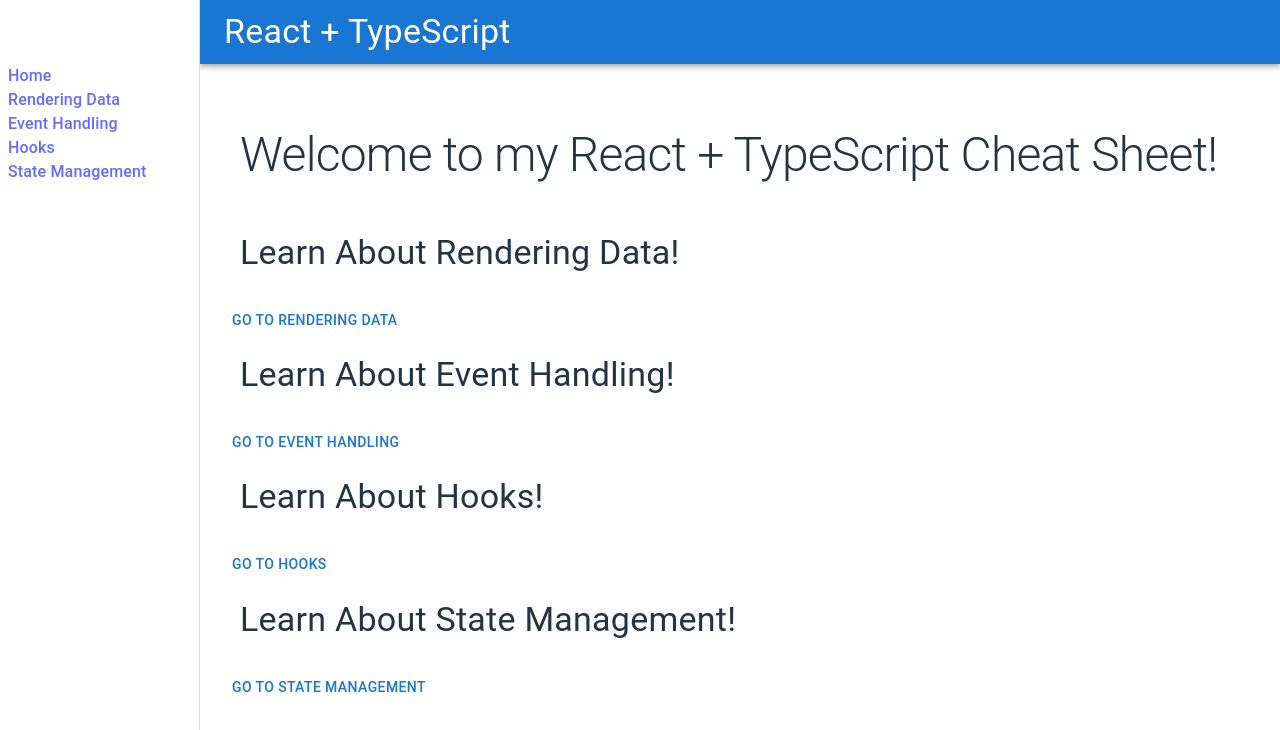
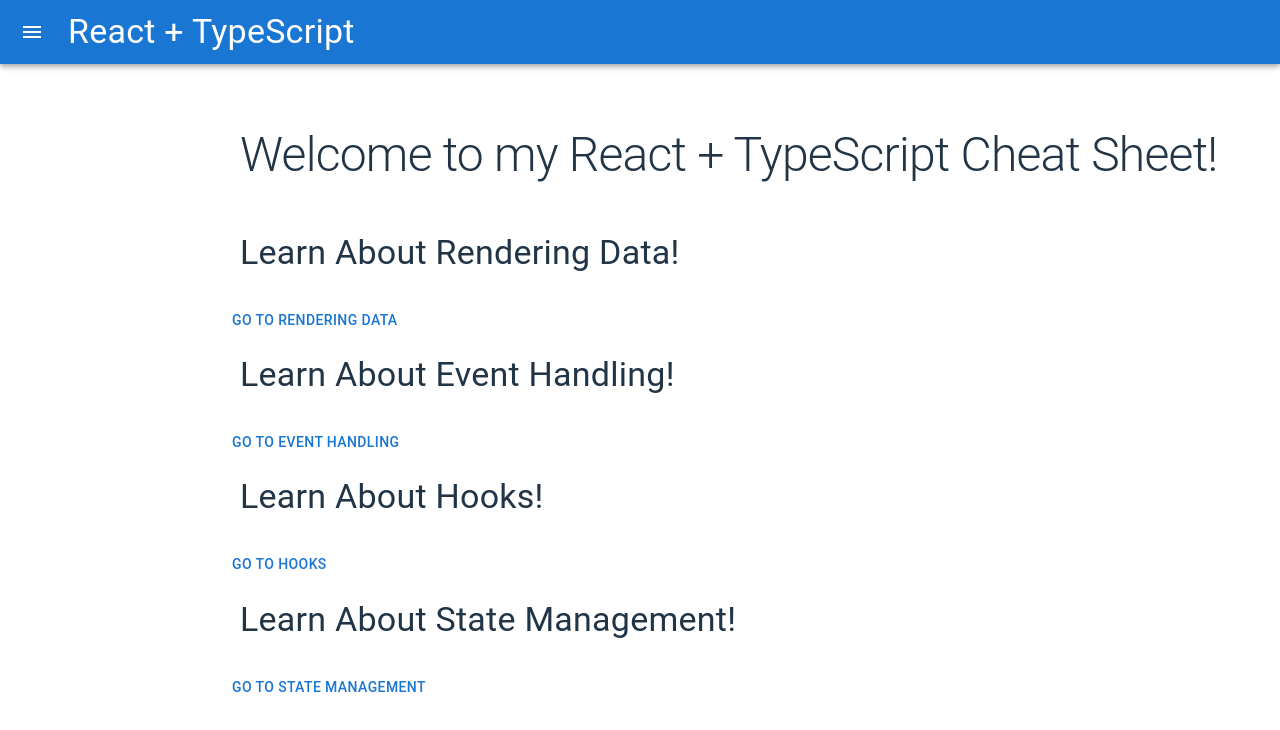
Before and after one commit to cjp0421/react-cheat-sheet, a React (Vite) app: page / in a window 1280 px wide. Shown: the top 730 px of the page. Built offline with nearby package versions, Linux system fonts and the light colour scheme.

Commit message:
Refactored drawer to open/close using state and a handler, updated the appbar to be full length dependant on the drawer's state, and added css transitions for drawer and appbar, added icon for open/closing drawer

```diff
--- a/src/components/Layout.tsx
+++ b/src/components/Layout.tsx
@@ -1,24 +1,46 @@
-import { AppBar, Box, Drawer, Toolbar, Typography } from '@mui/material';
+import { AppBar, Box, Drawer, IconButton, Toolbar, Typography } from '@mui/material';
+import { useState } from 'react';
 import { Link } from 'react-router-dom';
+import MenuIcon from '@mui/icons-material/Menu';
 
 const drawerWidth = 200;
 
 const Layout: React.FC<{ children: React.ReactNode }> = ({ children }) => {
+
+    const [isDrawerOpen, setIsDrawerOpen] = useState(false);
+
+    const handleDrawerToggle = () => {
+        setIsDrawerOpen(!isDrawerOpen)
+    }
+
     return (
         <Box sx={{ display: 'flex' }}>
-            <AppBar position='fixed' sx={{ width: `calc(100% - ${drawerWidth}px)`, ml: `${drawerWidth}px` }}>
+            <AppBar position='fixed' sx={{ transition: 'width 0.3s', width: isDrawerOpen ? `calc(100% - ${drawerWidth}px)` : '100%', ml: `${drawerWidth}px` }}>
                 <Toolbar>
+                    <IconButton
+                        color="inherit"
+                        aria-label="open drawer"
+                        edge="start"
+                        onClick={handleDrawerToggle}
+                        sx={{ mr: 2 }}
+                    >
+                        <MenuIcon />
+                    </IconButton>
                     <Typography variant='h4'>
                         React + TypeScript
                     </Typography>
                 </Toolbar>
             </AppBar>
 
-            <Drawer variant='permanent' sx={{
-                width: drawerWidth,
-                flexShrink: 0,
-                [`& .MuiDrawer-paper`]: { width: drawerWidth, boxSizing: 'border-box' }
-            }}>
+            <Drawer
+                variant='persistent'
+                open={isDrawerOpen}
+                sx={{
+                    width: drawerWidth,
+                    flexShrink: 0,
+                    [`& .MuiDrawer-paper`]: { width: drawerWidth, boxSizing: 'border-box' },
+                    transition: 'width 0.3s',
+                }}>
                 <Toolbar />
                 <Box sx={{ width: drawerWidth, overflow: 'auto', pl: 1 }}>
                     <Typography><Link to="/">Home</Link></Typography>
```
